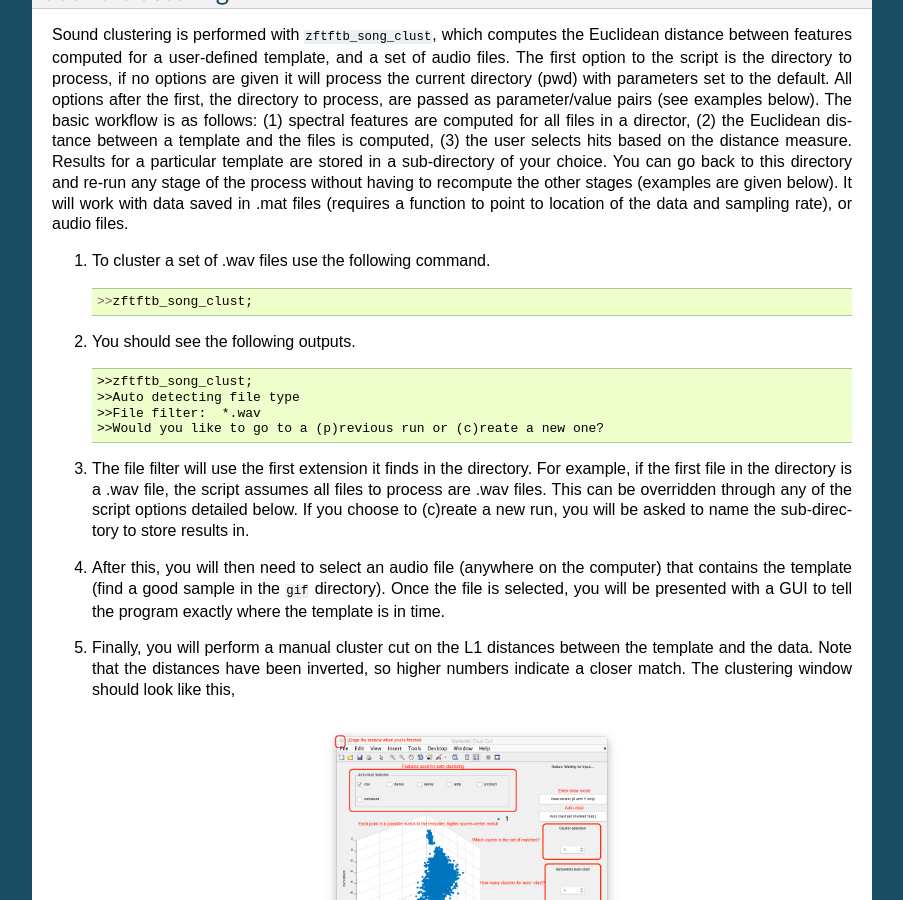
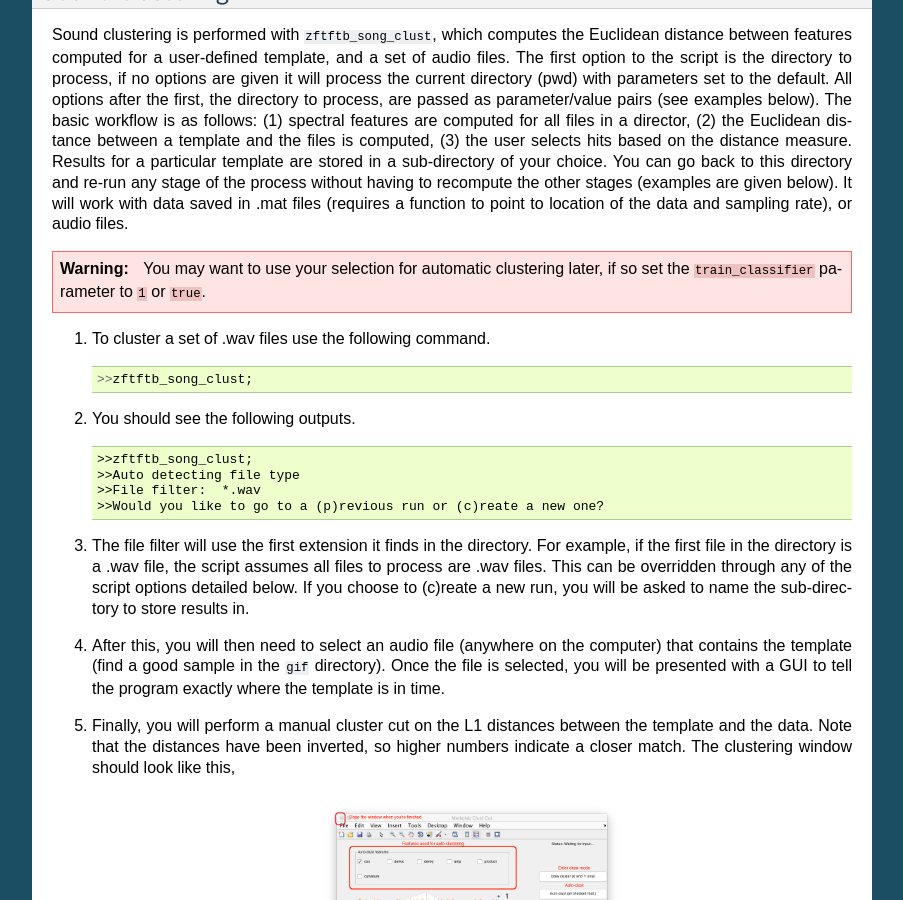
Before and after one commit to jmarkow/zftftb, a Sphinx documentation site: the page built from docs/usage.rst, in a window 1280 px wide and 900 px high, scrolled down 839 px. Shown: the whole window, without its empty margins (198-1101 px from the left). Built offline with Sphinx 7.4.7, drawn with Linux system fonts in a browser that asks for light colours; formulas are drawn with MathJax 3; some of the changed text lies outside the part shown.

Commit message:
Updated docs

```diff
--- a/docs/usage.rst
+++ b/docs/usage.rst
@@ -44,6 +44,8 @@
 
 Sound clustering is performed with ``zftftb_song_clust``, which computes the Euclidean distance between features computed for a user-defined template, and a set of audio files.  The first option to the script is the directory to process, if no options are given it will process the current directory (pwd) with parameters set to the default. All options after the first, the directory to process, are passed as parameter/value pairs (see examples below). The basic workflow is as follows:  (1) spectral features are computed for all files in a director, (2) the Euclidean distance between a template and the files is computed, (3) the user selects hits based on the distance measure.  Results for a particular template are stored in a sub-directory of your choice.  You can go back to this directory and re-run any stage of the process without having to recompute the other stages (examples are given below).  It will work with data saved in .mat files (requires a function to point to location of the data and sampling rate), or audio files.
 
+.. warning:: You may want to use your selection for automatic clustering later, if so set the ``train_classifier`` parameter to ``1`` or ``true``.
+
 #.  To cluster a set of .wav files use the following command.
     ::
 
@@ -89,8 +91,6 @@
     Click on `DONE` to indicate that you're finished drawing.  As in the rightmost figure you'll see the points change colors to reflect your selection.  Now, set ``Cluster selection`` to the cluster that you want. Close the window and the script will extract your selection.
 
 
-
-
 To load audio data from a MATLAB file, ``zftftb_song_clust`` must know which variables contain the audio data and the sampling rate.  For example, this simple function assumes the audio data is in the field ``data`` in the structure ``audio`` and the field ``fs`` contains the sampling rate::
 
   function [DATA,FS]=my_audioload(FILE)
@@ -108,35 +108,32 @@
 
   >>zftftb_song_clust(pwd,'audio_load',loading_function);
 
-
-
-
-
-
-
 Parameters for ``zftftb_song_clust`` are given below.
 
-+------------+----------------------------------------------------------------+--------------------+------------------+--------------+
-| Parameter  | Description                                                    | Format             | Options          | Default      |
-+============+================================================================+====================+==================+==============+
-| colors     | colormap to use for spectrograms                               | string             | MATLAB colormaps | ``hot``      |
-+------------+----------------------------------------------------------------+--------------------+------------------+--------------+
-| len        | STFT window length for spectrograms (ms)                       | integer            | N/A              | ``34``       |
-+------------+----------------------------------------------------------------+--------------------+------------------+--------------+
-| overlap    | STFT overlap (ms)                                              | integer            | N/A              | ``33``       |
-+------------+----------------------------------------------------------------+--------------------+------------------+--------------+
-| disp_band  | STFT frequency range                                           | 2 ints             | N/A              | ``[1 10e3]`` |
-+------------+----------------------------------------------------------------+--------------------+------------------+--------------+
-| audio_load | Anonymous function used for loading audio data from .mat files | anonymous function | N/A              |              |
-+------------+----------------------------------------------------------------+--------------------+------------------+--------------+
-| data_load  | Anonymous function used for loading data to align              | anon               | N/A              |              |
-+------------+----------------------------------------------------------------+--------------------+------------------+--------------+
-| file_filt  | File extension filter                                          | string             | ``auto,wav,mat`` | ``auto``     |
-+------------+----------------------------------------------------------------+--------------------+------------------+--------------+
-| extract    | Extract .gif, .wav, and .mat files post-alignment              | logical            | N/A              | ``true``     |
-+------------+----------------------------------------------------------------+--------------------+------------------+--------------+
-| clust_lim  | Limit on number of points to show for cluster cutting          | integer            | N/A              | ``1e4``      |
-+------------+----------------------------------------------------------------+--------------------+------------------+--------------+
++------------------+----------------------------------------------------------------+--------------------+------------------+--------------+
+| Parameter        | Description                                                    | Format             | Options          | Default      |
++==================+================================================================+====================+==================+==============+
+| colors           | colormap to use for spectrograms                               | string             | MATLAB colormaps | ``hot``      |
++------------------+----------------------------------------------------------------+--------------------+------------------+--------------+
+| len              | STFT window length for spectrograms (ms)                       | integer            | N/A              | ``34``       |
++------------------+----------------------------------------------------------------+--------------------+------------------+--------------+
+| overlap          | STFT overlap (ms)                                              | integer            | N/A              | ``33``       |
++------------------+----------------------------------------------------------------+--------------------+------------------+--------------+
+| disp_band        | STFT frequency range                                           | 2 ints             | N/A              | ``[1 10e3]`` |
++------------------+----------------------------------------------------------------+--------------------+------------------+--------------+
+| audio_load       | Anonymous function used for loading audio data from .mat files | anonymous function | N/A              |              |
++------------------+----------------------------------------------------------------+--------------------+------------------+--------------+
+| data_load        | Anonymous function used for loading data to align              | anon               | N/A              |              |
++------------------+----------------------------------------------------------------+--------------------+------------------+--------------+
+| file_filt        | File extension filter                                          | string             | ``auto,wav,mat`` | ``auto``     |
++------------------+----------------------------------------------------------------+--------------------+------------------+--------------+
+| extract          | Extract .gif, .wav, and .mat files post-alignment              | logical            | N/A              | ``true``     |
++------------------+----------------------------------------------------------------+--------------------+------------------+--------------+
+| clust_lim        | Limit on number of points to show for cluster cutting          | integer            | N/A              | ``1e4``      |
++------------------+----------------------------------------------------------------+--------------------+------------------+--------------+
+| train_classifier | Train a classifier to recognize the cluster cut                | logical            | N/A              | ``1``        |
++------------------+----------------------------------------------------------------+--------------------+------------------+--------------+
+
 
 Extracting songs from mat/wav files
 -----------------------------------
```
